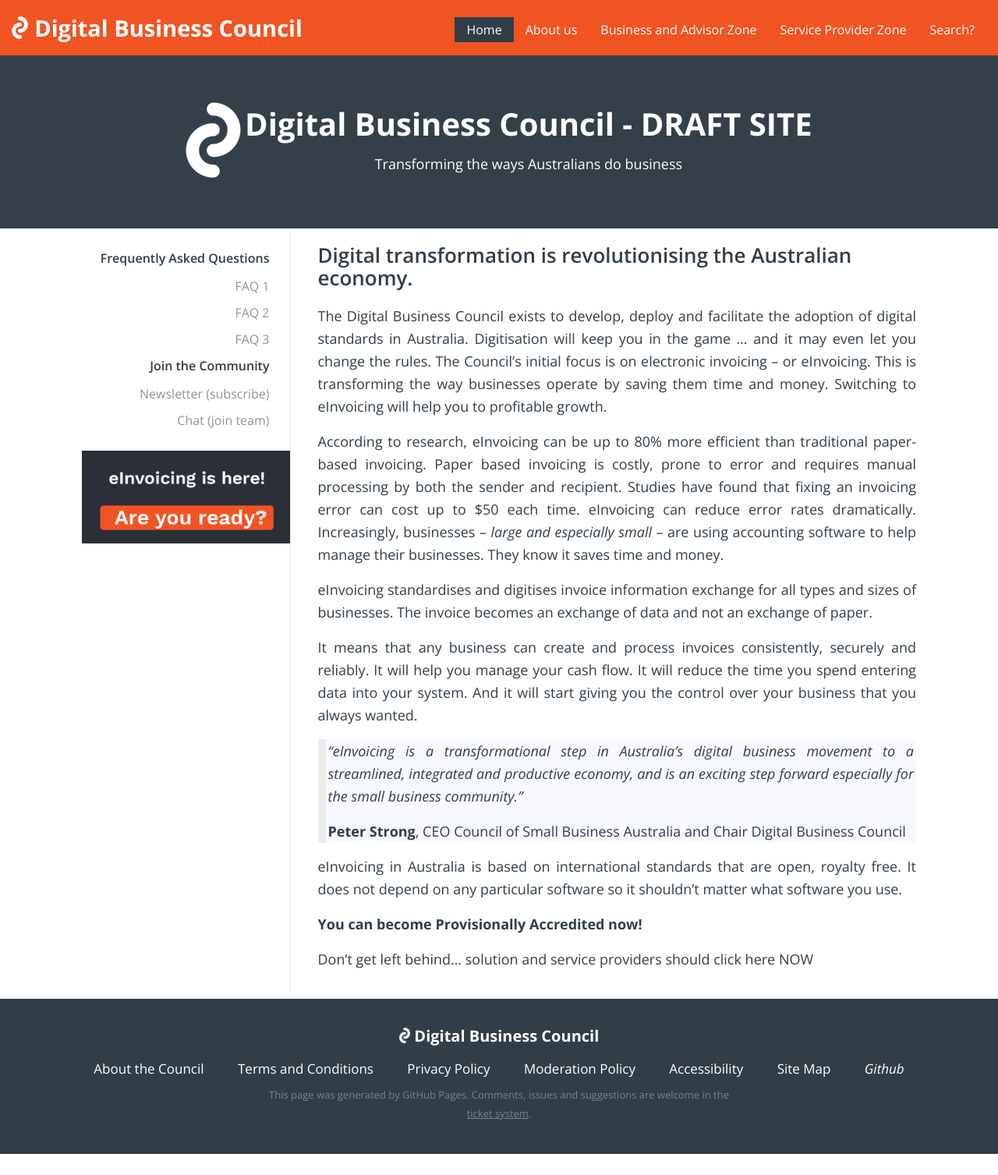
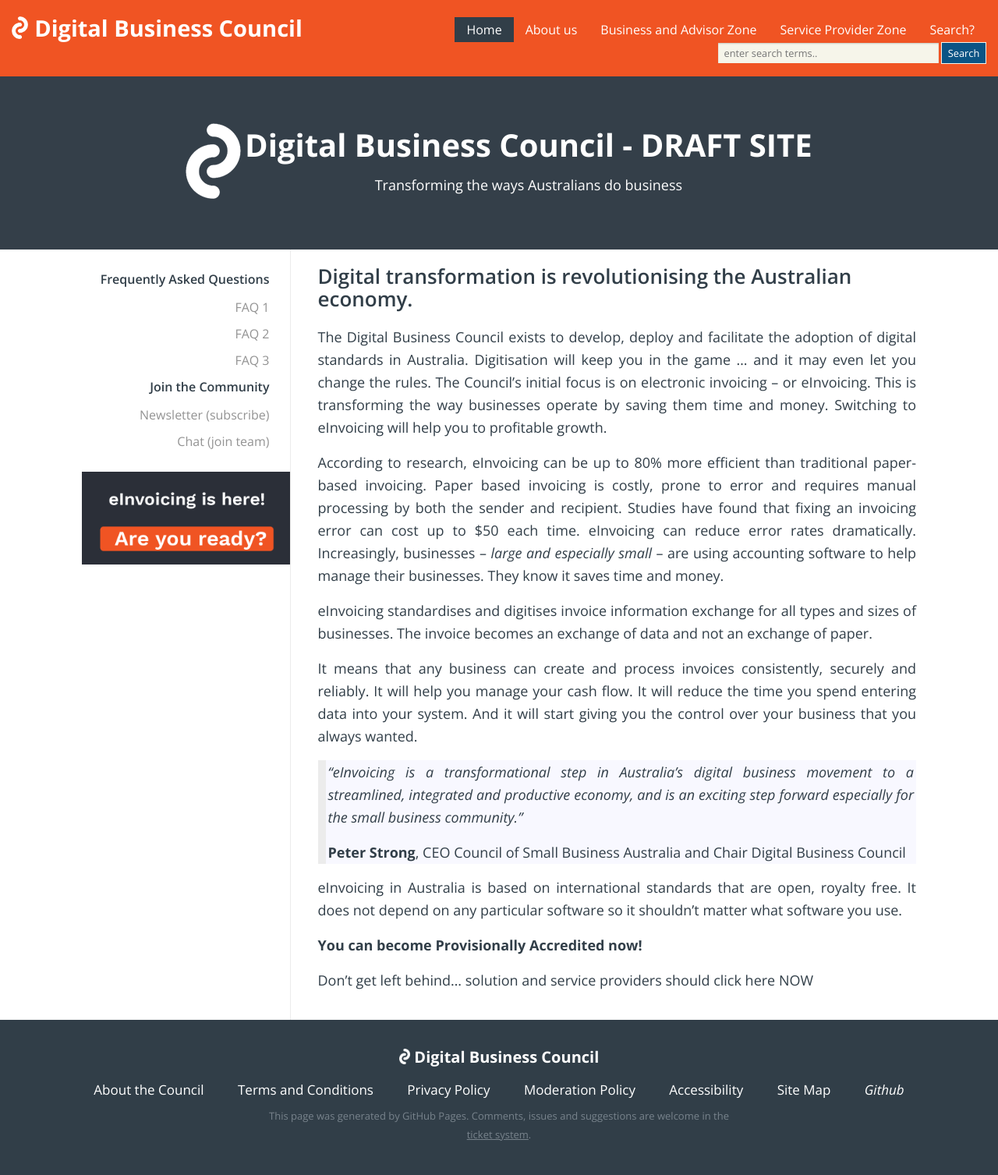
Before and after one commit to Digital-Business-Council/Digital-Business-Council.github.io, a Jekyll site: the page built from index.md, in a window 1280 px wide. Shown: the whole page at 78% size. Built offline with Jekyll 4.4.1, drawn with Linux system fonts in a browser that asks for light colours; our own code applies the rules of GitHub Pages for plain Markdown files; before the commit the page ends 1480 px from its top, so only the background shows below that.

Commit message:
Update _header.scss

```diff
--- a/_sass/_header.scss
+++ b/_sass/_header.scss
@@ -4,7 +4,7 @@
    .searchBar {
        font-size: 80%;
        padding: 0.43em 0 0.57em;
-       display: none;
+       display: inherit;
 
        .search {
          float: right;
```
